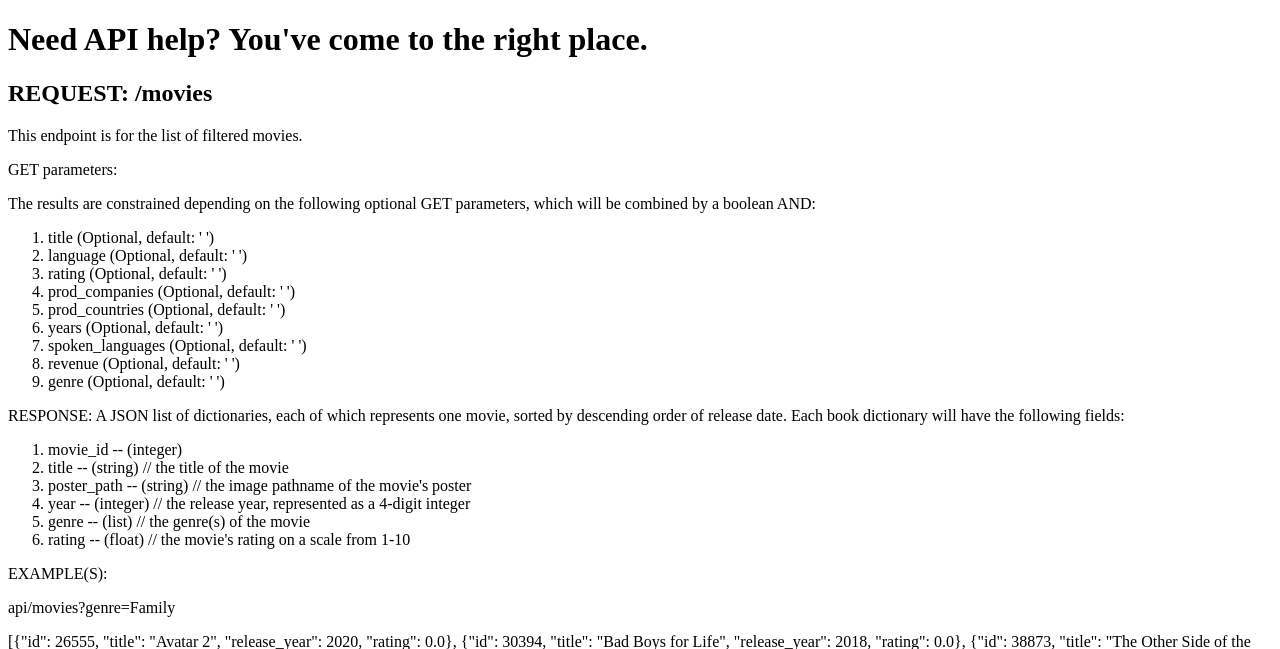
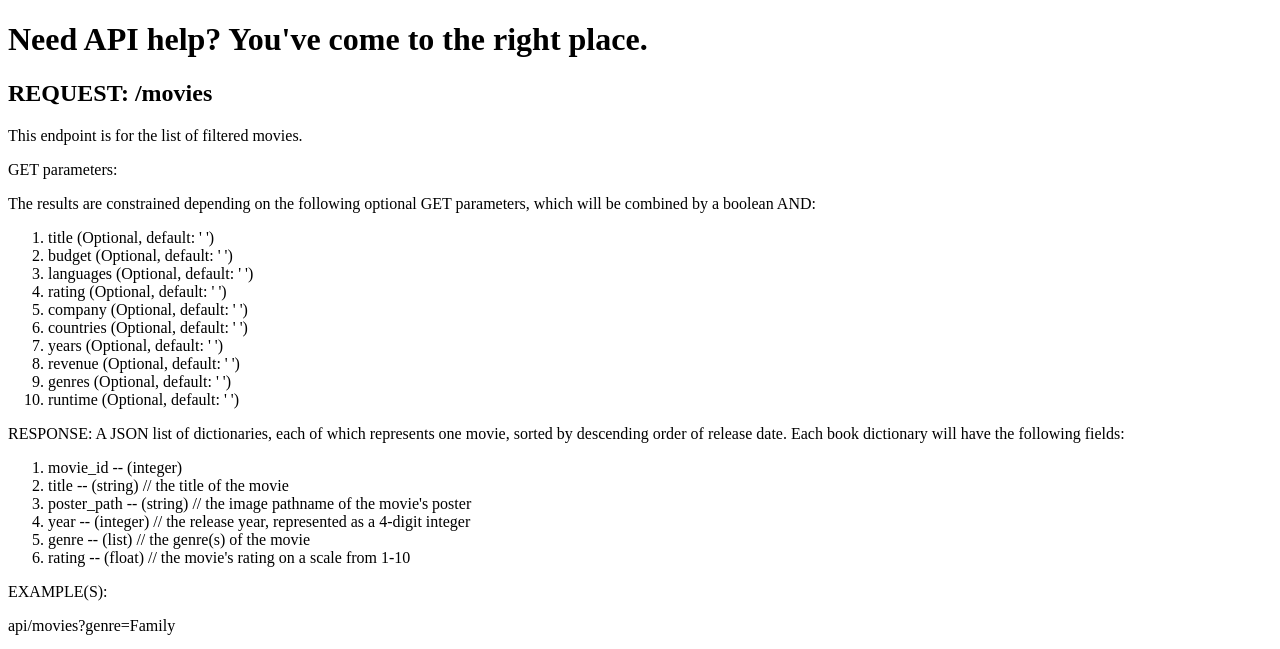
Before and after one commit to varmaa23/Movie-Website, a Flask app: page /api/help in a window 1280 px wide. Shown: the top 649 px of the page. Run offline with Flask 2, Linux system fonts and the light colour scheme; parts of the project's set-up code (start-up, migrations or seed data) failed here and were passed over; some libraries are stand-ins or nearby versions.

Commit message:
Fixed api/help

```diff
--- a/webapp/templates/help.html
+++ b/webapp/templates/help.html
@@ -12,14 +12,15 @@
                 <p>The results are constrained depending on the following optional GET parameters, which will be combined by a boolean AND:</p>
             <ol>
                 <li>title (Optional, default: ' ') </li>
-                <li>language (Optional, default: ' ') </li>
+                <li>budget (Optional, default: ' ') </li>
+                <li>languages (Optional, default: ' ') </li>
                 <li>rating (Optional, default: ' ')</li>
-                <li>prod_companies (Optional, default: ' ')</li>
-                <li>prod_countries (Optional, default: ' ')</li>
+                <li>company (Optional, default: ' ')</li>
+                <li>countries (Optional, default: ' ')</li>
                 <li>years (Optional, default: ' ')</li>
-                <li>spoken_languages (Optional, default: ' ')</li>
                 <li>revenue (Optional, default: ' ')</li>
-                <li>genre (Optional, default: ' ')</li>
+                <li>genres (Optional, default: ' ')</li>
+                <li>runtime (Optional, default: ' ')</li>
 
             </ol>
             <p>RESPONSE: A JSON list of dictionaries, each of which represents one movie, sorted by descending order of release date. Each book dictionary will have the
```
